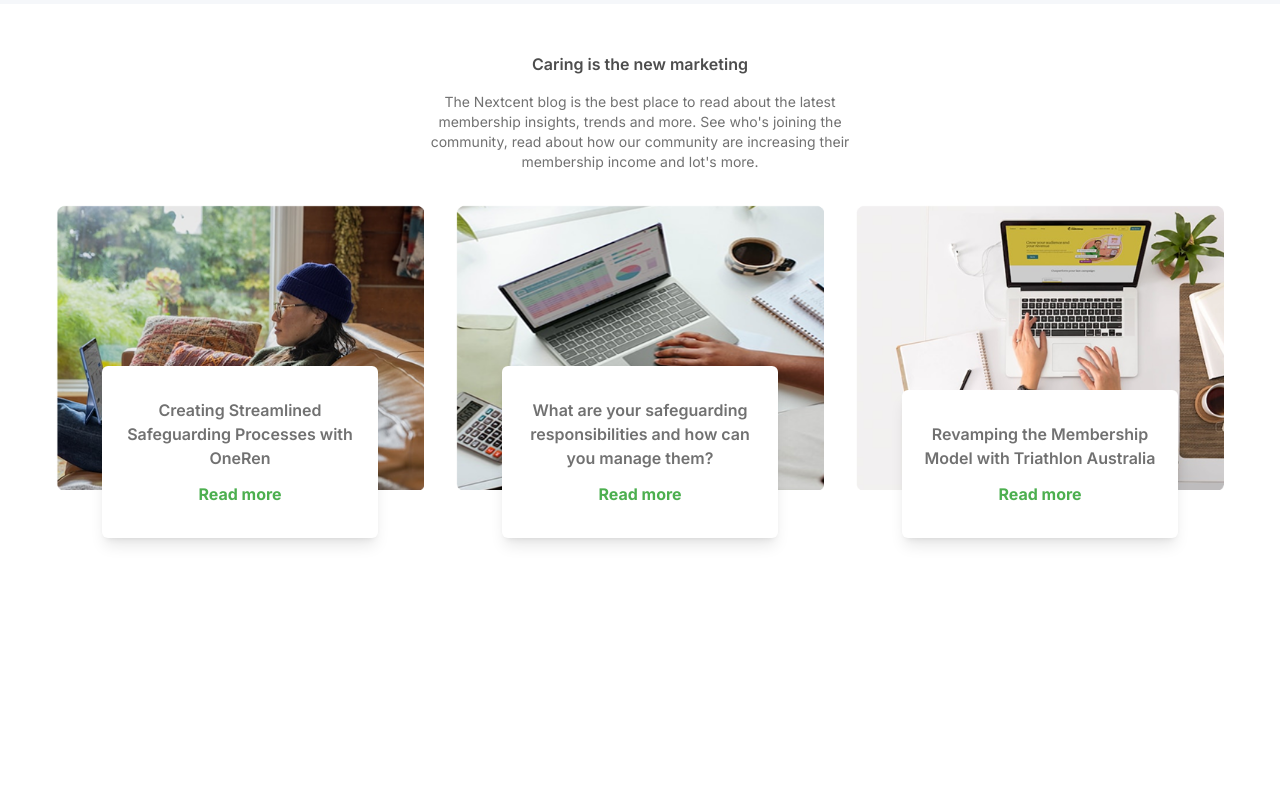
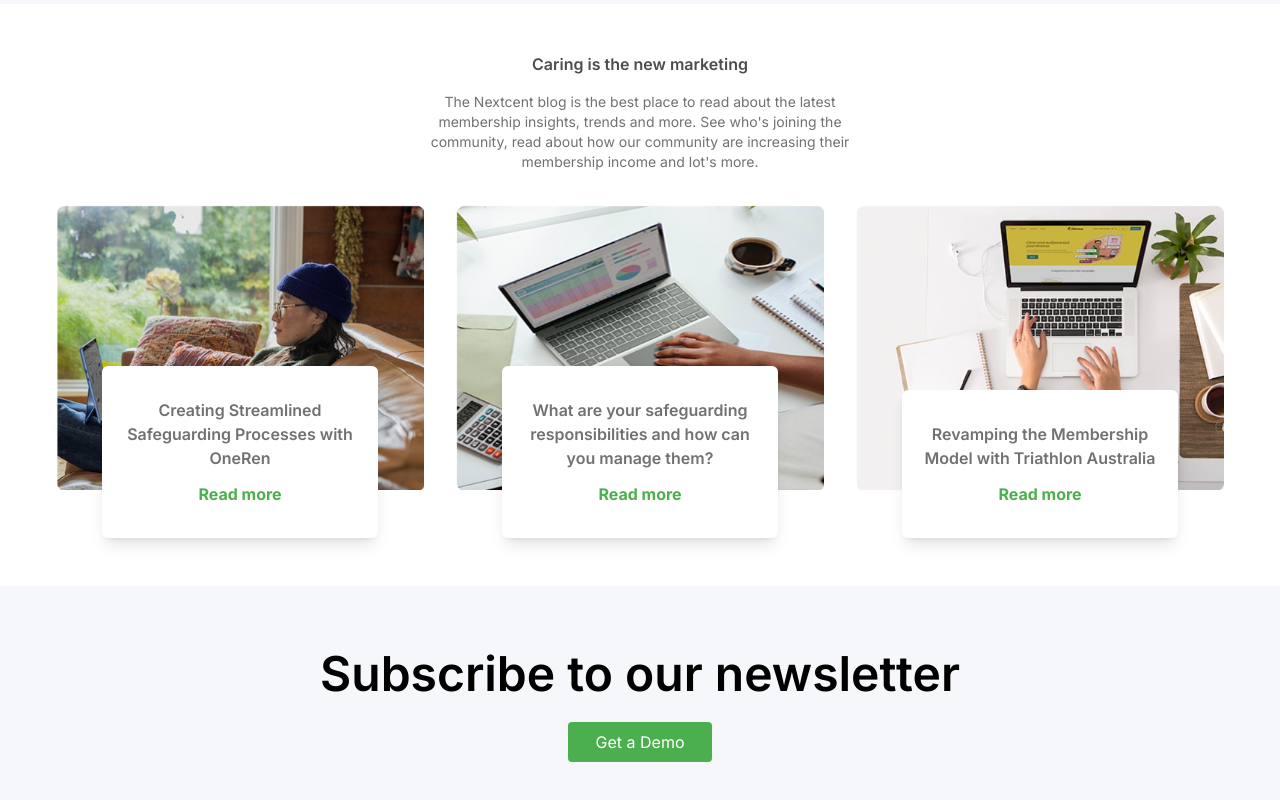
Before and after one commit to supunpramod/React-Agency-Website-main-main, a React (Vite) app: page / in a window 1280 px wide. Shown: the part 3540-4340 px from the top of the page. Before the commit the page ends 4126 px from the top, so only its background shows below. Built offline with nearby package versions, Linux system fonts and the light colour scheme.

Commit message:
feat: Add Newsletter component and update App to include it style: Adjust button hover effect for improved user interaction

```diff
--- a/src/App.css
+++ b/src/App.css
@@ -10,5 +10,5 @@ nav{
    z-index:10001 !important;
 }
 .btn-primary{
-    @apply px-7 py-2 bg-brandPrimary text-white rounded hover:bg-neutralDGrey transition-all duration-300 hover:-translate-y-4
+    @apply px-7 py-2 bg-brandPrimary text-white rounded hover:bg-neutralDGrey transition-all duration-300 hover:-translate-y-2
 }
--- a/src/App.jsx
+++ b/src/App.jsx
@@ -8,6 +8,7 @@ import Services from './components/Services.jsx'
 import About from './components/About.jsx'
 import Product from './components/Product.jsx'
 import Blog from './components/Blog.jsx'
+import Newsletter from './components/Newsletter.jsx'
 
 
 
@@ -25,6 +26,7 @@ function App() {
     <About/>
     <Product/>
     <Blog/>
+    <Newsletter/>
 
     </>
   )
--- /dev/null
+++ b/src/components/Newsletter.jsx
@@ -0,0 +1,19 @@
+import React from "react";
+const Newsletter=()=>{
+    return(
+        <div className="px-4 lg:px-14 max-w-screen-2xl mx-auto bg-neutralSilver py-16">
+            <div>
+                <div className="text-center">
+
+                    <h2 className="lg:text-5xl text-3xl text-neutralD-800 font-semibold mb-6 lg-leading-snug">Subscribe to our newsletter</h2>
+                    <div>
+                        <button className="btn-primary">Get a Demo</button>
+                    </div>
+
+                </div>
+            </div>
+
+        </div>
+    );
+};
+export default Newsletter;
```
